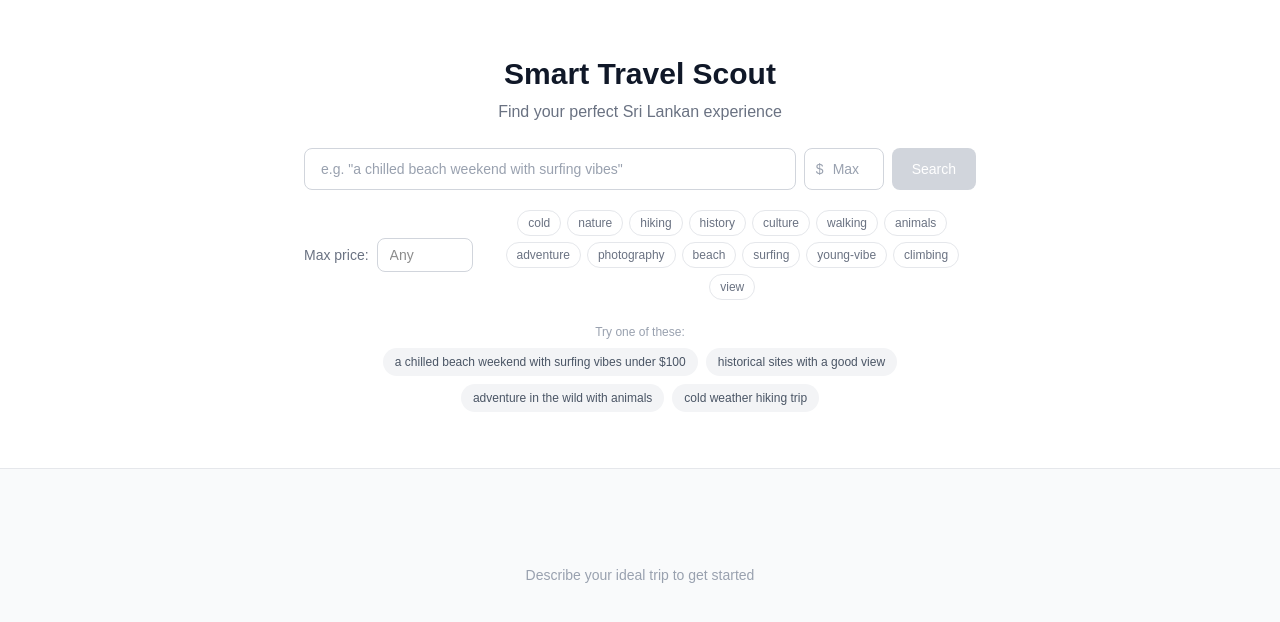
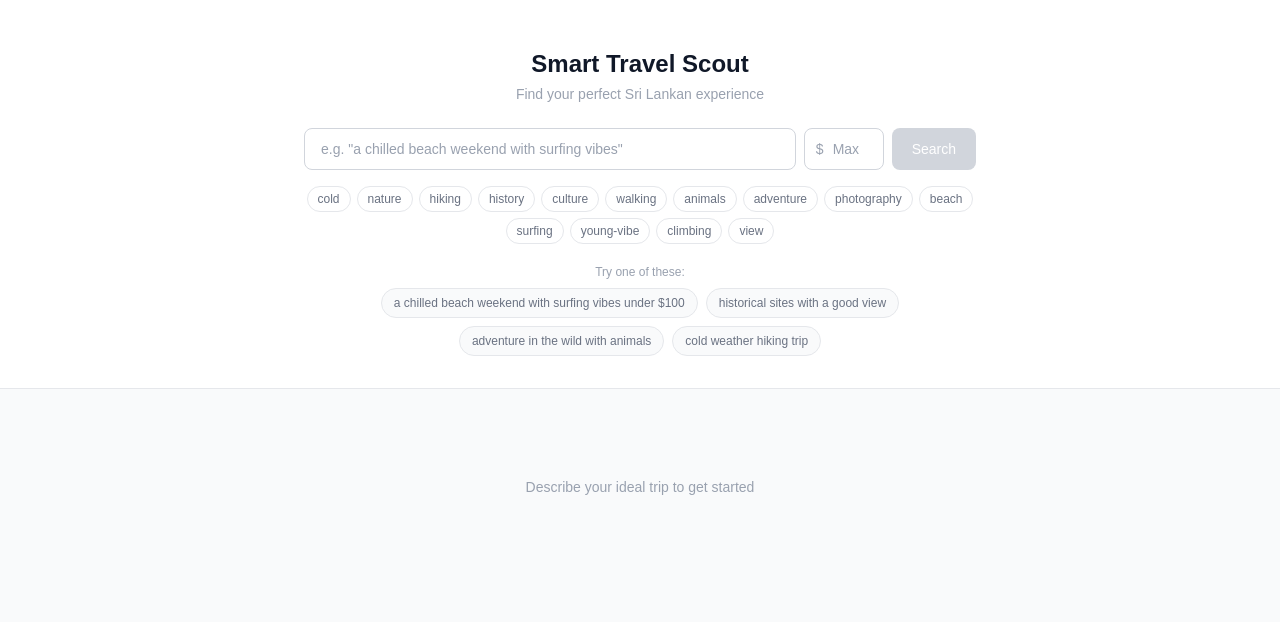
Before and after one commit to theekshana-nirmal/smart-travel-scout, a Next.js app: page / in a window 1280 px wide. Shown: the top 622 px of the page. Built offline with nearby package versions, Linux system fonts and the light colour scheme.

Commit message:
feat: update layout and styling of Home component for improved user experience

```diff
--- a/src/app/page.tsx
+++ b/src/app/page.tsx
@@ -6,7 +6,6 @@ import TagFilter from "@/components/TagFilter";
 import ResultsList from "@/components/ResultsList";
 import {MatchResult, SearchResponse} from "@/lib/types";
 
-// Example queries to help users get started
 const EXAMPLE_QUERIES = [
     "a chilled beach weekend with surfing vibes under $100",
     "historical sites with a good view",
@@ -15,7 +14,6 @@ const EXAMPLE_QUERIES = [
 ];
 
 export default function Home() {
-    // State
     const [results, setResults] = useState<MatchResult[]>([]);
     const [message, setMessage] = useState<string | undefined>();
     const [isLoading, setIsLoading] = useState(false);
@@ -23,15 +21,12 @@ export default function Home() {
     const [error, setError] = useState<string | null>(null);
     const [maxPrice, setMaxPrice] = useState<number | undefined>();
     const [selectedTags, setSelectedTags] = useState<string[]>([]);
-    const [activeQuery, setActiveQuery] = useState("");
 
-    // Search Handler
     async function handleSearch(query: string) {
         setIsLoading(true);
         setError(null);
         setResults([]);
         setMessage(undefined);
-        setActiveQuery(query);
 
         try {
             const response = await fetch("/api/search", {
@@ -69,58 +64,46 @@ export default function Home() {
 
     return (
         <main className="min-h-screen bg-gray-50">
-            {/* Hero Section */}
+            {/* Header */}
             <div className="bg-white border-b border-gray-200">
-                <div className="max-w-4xl mx-auto px-4 py-14 text-center">
-                    <h1 className="text-3xl font-bold text-gray-900 mb-2">
+                <div className="max-w-3xl mx-auto px-4 pt-12 pb-8 text-center">
+                    <h1 className="text-2xl font-bold text-gray-900 mb-1">
                         Smart Travel Scout
                     </h1>
-                    <p className="text-base text-gray-500 mb-6">
+                    <p className="text-sm text-gray-400 mb-6">
                         Find your perfect Sri Lankan experience
                     </p>
-                    <SearchBar onSearch={handleSearch} isLoading={isLoading}/>
 
-                    {/* Filters */}
-                    <div className="mt-5 max-w-2xl mx-auto">
-                        <div className="flex flex-col sm:flex-row items-start sm:items-center gap-4">
-                            {/* Price filter */}
-                            <div className="flex items-center gap-2">
-                                <label htmlFor="maxPrice" className="text-sm text-gray-500 whitespace-nowrap">
-                                    Max price:
-                                </label>
-                                <input
-                                    id="maxPrice"
-                                    type="number"
-                                    min={1}
-                                    placeholder="Any"
-                                    value={maxPrice ?? ""}
-                                    onChange={(e) =>
-                                        setMaxPrice(e.target.value ? Number(e.target.value) : undefined)
-                                    }
-                                    className="w-24 px-3 py-1.5 text-sm border border-gray-300 rounded-lg
-                                         focus:outline-none focus:ring-2 focus:ring-primary/40"
-                                />
-                            </div>
+                    {/* Search row: query + max price + button */}
+                    <SearchBar
+                        onSearch={handleSearch}
+                        isLoading={isLoading}
+                        maxPrice={maxPrice}
+                        onMaxPriceChange={setMaxPrice}
+                    />
 
-                            {/* Tag filter */}
-                            <TagFilter
-                                selectedTags={selectedTags}
-                                onTagToggle={handleTagToggle}
-                            />
-                        </div>
+                    {/* Tag filters */}
+                    <div className="mt-4 max-w-2xl mx-auto flex justify-center">
+                        <TagFilter
+                            selectedTags={selectedTags}
+                            onTagToggle={handleTagToggle}
+                        />
                     </div>
 
-                    {/* Example queries (only shown before first search) */}
+                    {/* Example queries */}
                     {!hasSearched && (
-                        <div className="mt-6 max-w-2xl mx-auto">
+                        <div className="mt-5 max-w-2xl mx-auto">
                             <p className="text-xs text-gray-400 mb-2">Try one of these:</p>
                             <div className="flex flex-wrap justify-center gap-2">
                                 {EXAMPLE_QUERIES.map((q) => (
                                     <button
                                         key={q}
                                         onClick={() => handleSearch(q)}
-                                        className="text-xs px-3 py-1.5 bg-gray-100 text-gray-600
-                                             rounded-full hover:bg-gray-200 transition-colors"
+                                        disabled={isLoading}
+                                        className="text-xs px-3 py-1.5 bg-gray-50 text-gray-500
+                                             border border-gray-200 rounded-full
+                                             hover:bg-gray-100 hover:text-gray-700
+                                             disabled:opacity-50 transition-colors"
                                     >
                                         {q}
                                     </button>
@@ -131,17 +114,15 @@ export default function Home() {
                 </div>
             </div>
 
-            {/* Results Section */}
-            <div className="max-w-4xl mx-auto px-4 py-8">
-                {/* Error Display */}
+            {/* Results */}
+            <div className="max-w-3xl mx-auto px-4 py-6">
                 {error && (
                     <div className="bg-red-50 border border-red-200 text-red-700
-                          rounded-lg p-4 mb-6">
-                        <p>{error}</p>
+                          rounded-lg p-4 mb-6 text-sm">
+                        {error}
                     </div>
                 )}
 
-                {/* Results List */}
                 <ResultsList
                     results={results}
                     message={message}
```
